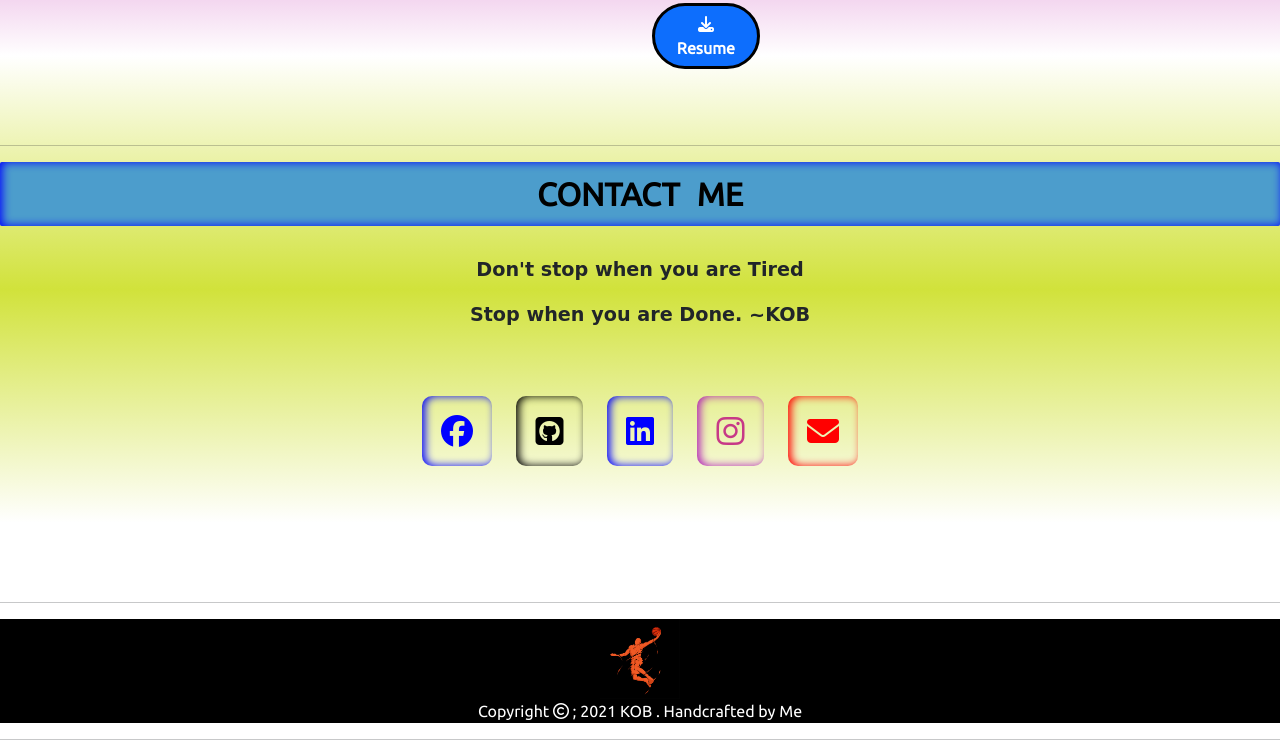
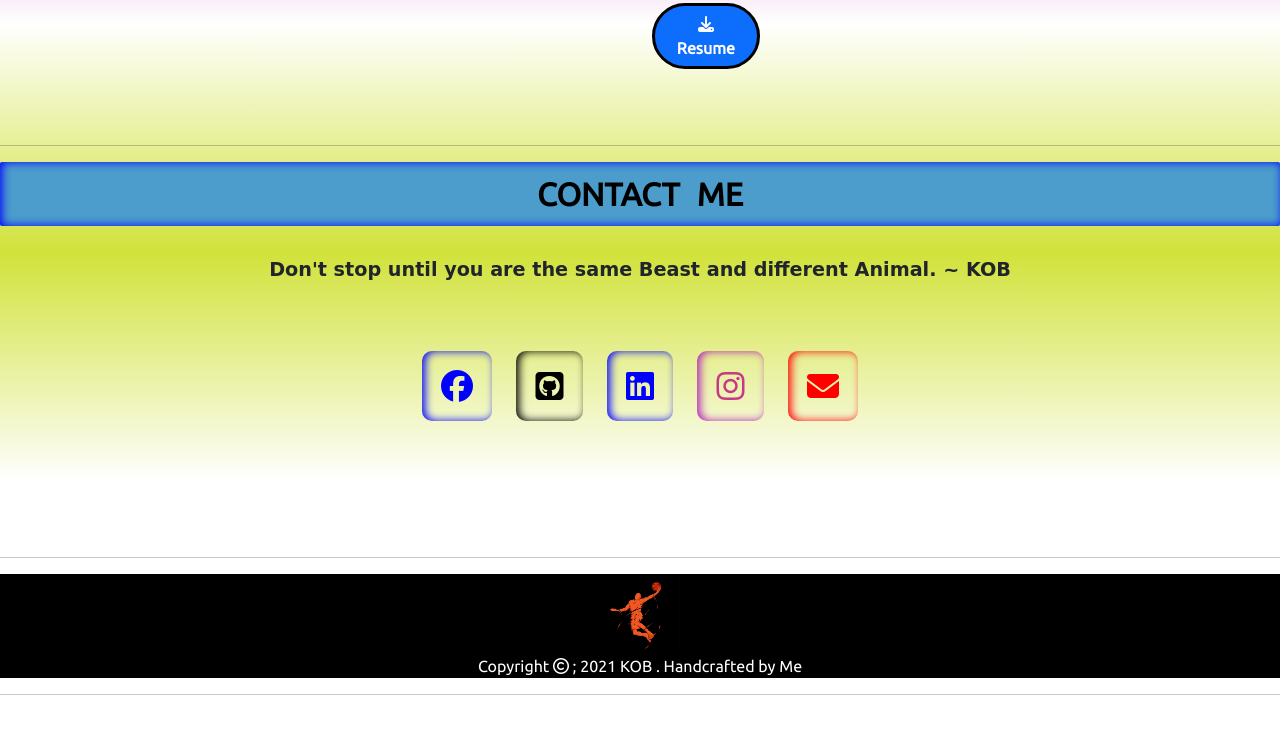
Before and after one commit to Akshat-Kob/portfolio, a plain HTML site: page index.html in a window 1280 px wide. Shown: the part 1811-2567 px from the top of the page. After the commit the page ends 2522 px from the top, so only its background shows below. Drawn offline with nearby package versions, Linux system fonts and the light colour scheme.

Commit message:
quote
Signed-off-by: Akshat Shah <akshat.shah.mat20@itbhu.ac.in>

```diff
--- a/index.html
+++ b/index.html
@@ -324,8 +324,8 @@
     <section id="contact_me">
         <h2>CONTACT ME</h2>
         <div class="quote">
-            <p>Don't stop when you are Tired</p>
-            <p>Stop when you are Done. ~KOB</p>
+            <p>Don't stop until you are the same Beast and different Animal. ~ KOB</p>
+            <!-- <p>Stop when you are Done. ~KOB</p> -->
             <!-- <p> </p> -->
         </div>
         <!-- <a class="btn btn-primary" href="mailto: akshat.shah.mat20@itbhu.ac.in" role="button">Mail Me</a> -->
```
